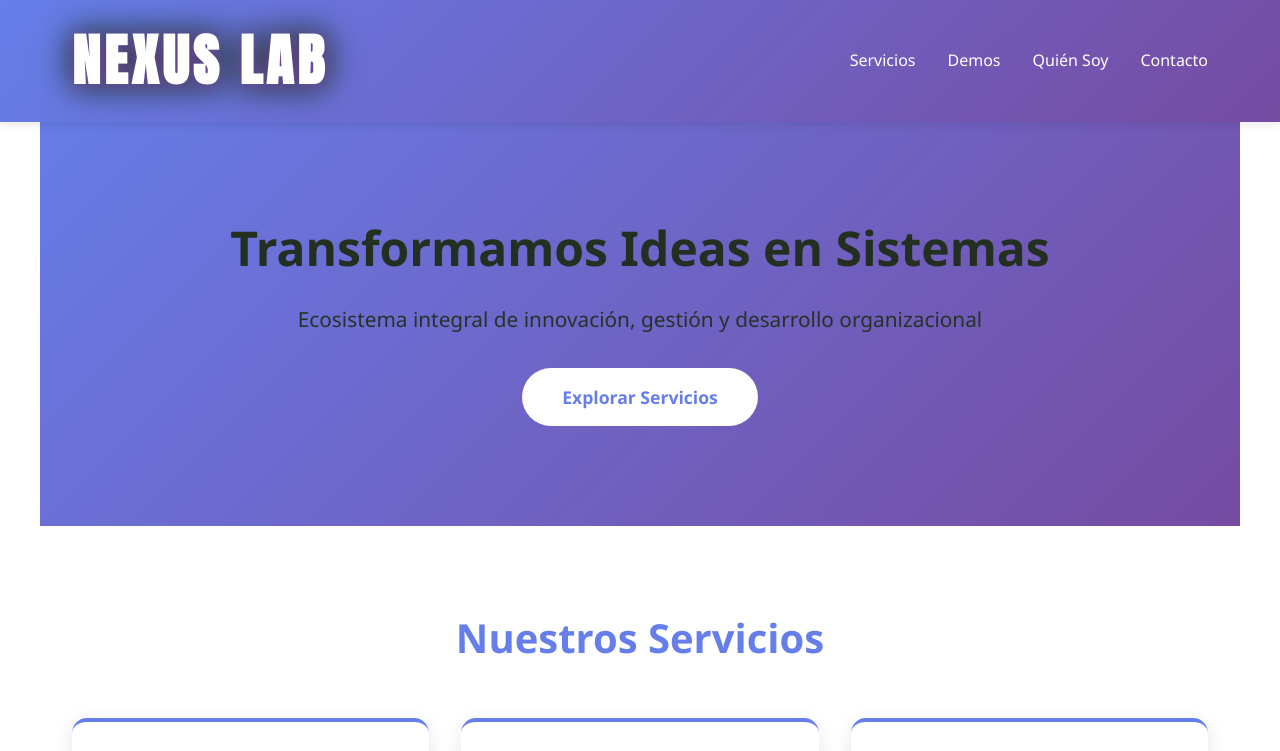
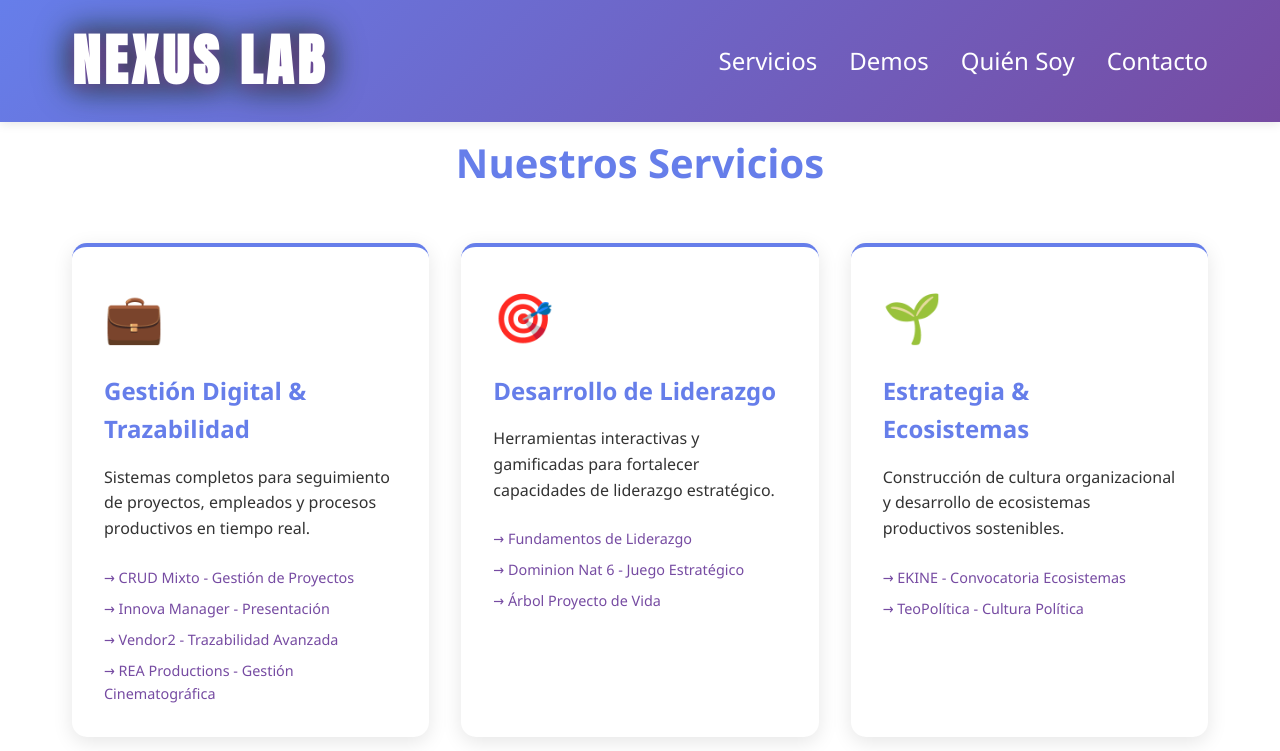
Before and after one commit to frantastico-rgb/nexus_lab, a plain HTML site: page index.html in a window 1280 px wide. Shown: the top 751 px of the page. Drawn offline with Linux system fonts and the light colour scheme.

Commit message:
pie de pagina normas de calidad y nav bar amplio

```diff
--- a/index.html
+++ b/index.html
@@ -62,19 +62,11 @@
             text-decoration: none;
             transition: opacity 0.3s;
             font-weight: 500;
+            font-size: 1.5rem;
         }
 
         .nav-links a:hover {
             opacity: 0.8;
-        }
-
-        /* Hero Section */
-        .hero {
-            background: linear-gradient(135deg, #667eea 0%, #764ba2 100%);
-            color: rgb(35, 48, 33);
-            padding: 150px 2rem 100px;
-            text-align: center;
-            margin-top: 60px;
         }
 
         .hero h1 {
@@ -306,14 +298,17 @@
         </nav>
     </header>
 
-    <!-- Hero Section -->
-    <section class="hero">
-        <h1>Transformamos Ideas en Sistemas</h1>
-        <p>Ecosistema integral de innovación, gestión y desarrollo organizacional</p>
-        <a href="#servicios" class="cta-button">Explorar Servicios</a>
-    </section>
+            font-size: 3rem; /* Triplica el tamaño original */
+        }
 
-    <!-- Services Section -->
+        /* Search Bar Section */
+        .nav-links a {
+            color: rgb(255, 255, 255);
+            text-decoration: none;
+            transition: opacity 0.3s;
+            font-weight: 500;
+            font-size: 3rem; /* Triplica el tamaño original */
+        }
     <section id="servicios">
         <h2>Nuestros Servicios</h2>
         <div class="services-grid">
@@ -420,9 +415,15 @@
     <footer>
         <p>&copy; 2025 SYNERGY LAB - Todos los derechos reservados</p>
         <p style="margin-top: 0.5rem; opacity: 0.8;">Transformando Ideas en Sistemas</p>
+        <p style="margin-top: 1rem; font-size: 0.95rem; opacity: 0.85;">
+            <a href="https://frantastico-rgb.github.io/normas-calidad-software/" target="_blank" style="color: #fff; text-decoration: underline;">Normas Internacionales de Calidad en Software</a>
+            &nbsp;— Identifica, analiza y compara estándares clave para el desarrollo profesional.<br>
+            <span style="font-size:0.9em; opacity:0.7;">(Soporte y apoyo al equipo de trabajo)</span>
+        </p>
     </footer>
 
     <script>
+        // ...existing code...
         // Smooth scrolling
         document.querySelectorAll('a[href^="#"]').forEach(anchor => {
             anchor.addEventListener('click', function (e) {
```
